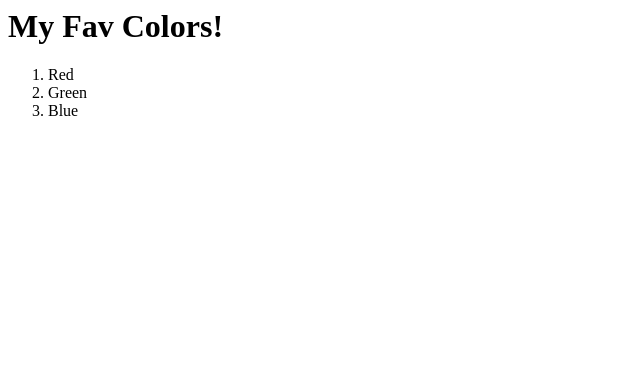
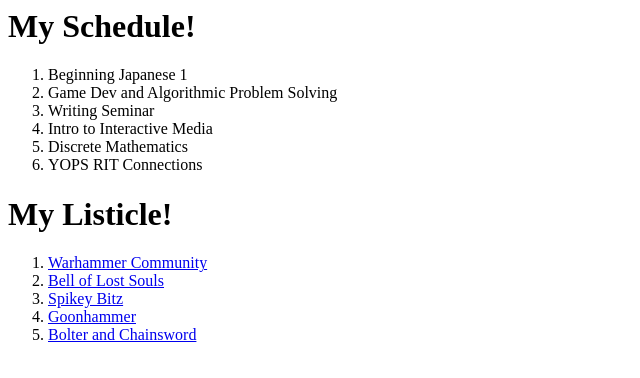
Before and after one commit to TheDogeBro/TheDogeBro.github.io, a plain HTML site: page index.html in a window 1280 px wide. Shown: the whole page, without its empty margins (0-640 px from the left). Drawn offline with Linux system fonts and the light colour scheme.

Commit message:
Update index.html

```diff
--- a/index.html
+++ b/index.html
@@ -5,11 +5,22 @@
   </head>
   <body>
     <!-- Everything "inside" the body tag shows up in the browser window -->
-    <h1>My Fav Colors!</h1>
+    <h1>My Schedule!</h1>
     <ol>
-      <li>Red</li>
-      <li>Green</li>
-      <li>Blue</li>
+      <li>Beginning Japanese 1</li>
+      <li>Game Dev and Algorithmic Problem Solving </li>
+      <li>Writing Seminar</li>
+      <li>Intro to Interactive Media</li>
+      <li>Discrete Mathematics</li>
+      <li>YOPS RIT Connections</li>
+    </ol>
+    <h1>My Listicle!</h1>
+    <ol>
+      <li><a href="projects/warhammer-community">Warhammer Community</a></li>
+		  <li><a href="projects/bell-of-lost-souls">Bell of Lost Souls</a></li>
+      <li><a href="projects/spikey-bitz">Spikey Bitz</a></li>
+      <li><a href="projects/goonhammer">Goonhammer</a></li>
+      <li><a href="projects/bolter-and-chainsword">Bolter and Chainsword</a></li>
     </ol>
   </body>
 </html>
```
